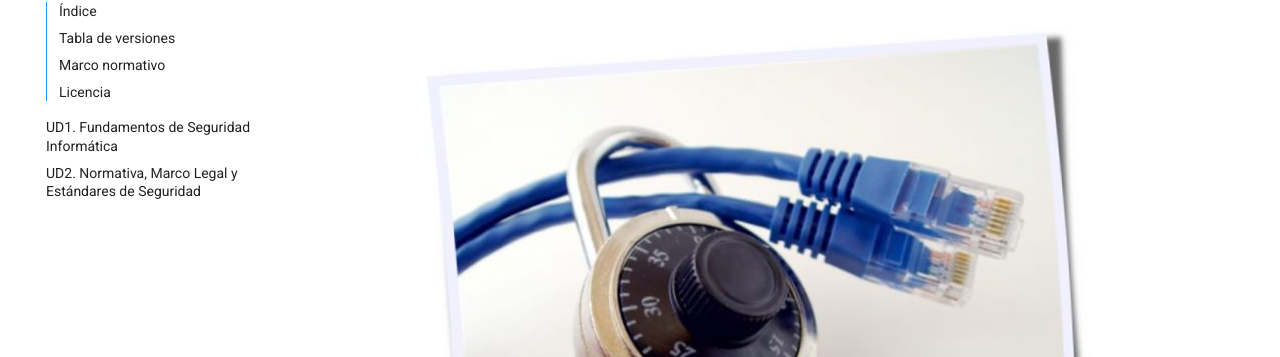
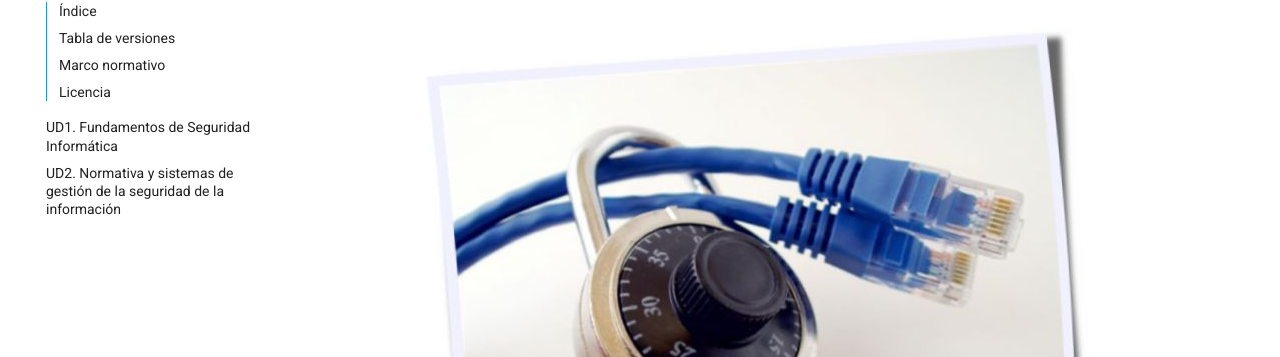
Before and after one commit to jmunozji/SAD, an MkDocs documentation site: the page built from docs/index.md, in a window 1280 px wide. Shown: the part 154-511 px from the top of the page. Built offline with MkDocs 1.6.1 and Material for MkDocs 9.7.7, drawn with Linux system fonts in a browser that asks for light colours.

Commit message:
Cambio nombre fichero ud2.

```diff
--- a/docs/Ud2 Normativa y SGSI/ud2-normativa-y-sgsi.md
+++ b/docs/Ud2 Normativa y SGSI/Ud2_normativa_y_sgsi.md
@@ -1,4 +1,4 @@
-# UD2. Normativa, Marco Legal y Estándares de Seguridad
+# UD2. Normativa y sistemas de gestión de la seguridad de la información
 
 !!! note "Objetivos de la Unidad (Duración: 4 Horas)"
     * Comprender conceptualmente qué es un Sistema de Gestión de la Seguridad de la Información (SGSI) bajo la norma ISO/IEC 27001.
```
